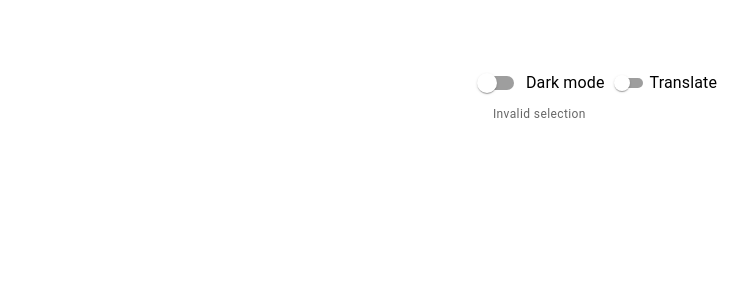
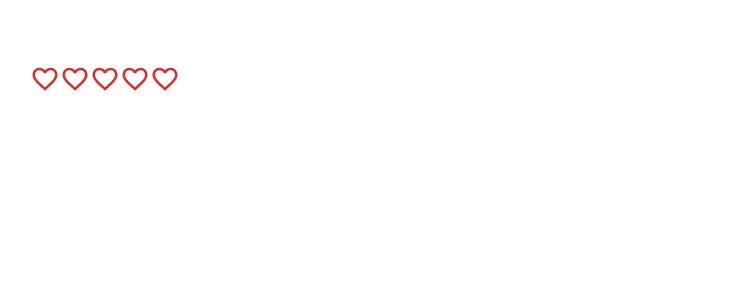
Before and after one commit to Gapotchenko-Yakov/react-mui-codevolution, a React (Create React App) app: page / in a window 1280 px wide. Shown: the top 300 px of the page, without its empty margins (34-782 px from the left). Built offline with nearby package versions, Linux system fonts and the light colour scheme.

Commit message:
Add Rating demo.

```diff
--- a/src/App.tsx
+++ b/src/App.tsx
@@ -1,10 +1,10 @@
 import "./App.css";
-import MuiSwitch from "./components/MuiSwitch";
+import MuiRating from "./components/MuiRating";
 
 function App() {
   return (
     <div className="App">
-      <MuiSwitch />
+      <MuiRating />
     </div>
   );
 }
--- /dev/null
+++ b/src/components/MuiRating.tsx
@@ -0,0 +1,33 @@
+import { Favorite, FavoriteBorder } from "@mui/icons-material";
+import { Rating, Stack } from "@mui/material";
+import React, { useRef, useState } from "react";
+
+const MuiRating = () => {
+  const [value, setValue] = useState<number | null>(null);
+  console.log("🚀 ~ MuiRating ~ value:", value);
+  //   const ratingRef = useRef<number | null>(null);
+  //   console.log("🚀 ~ MuiRating ~ ratingRef:", ratingRef.current);
+
+  const handleChange = (
+    event: React.SyntheticEvent<Element, Event>,
+    value: number | null
+  ) => {
+    setValue(value);
+    // ratingRef.current = value;
+  };
+
+  return (
+    <Stack spacing={2} direction="row">
+      <Rating
+        value={value}
+        onChange={handleChange}
+        size="large"
+        precision={0.1}
+        icon={<Favorite fontSize="inherit" color="error" />}
+        emptyIcon={<FavoriteBorder fontSize="inherit" color="error" />}
+      />
+    </Stack>
+  );
+};
+
+export default MuiRating;
```
